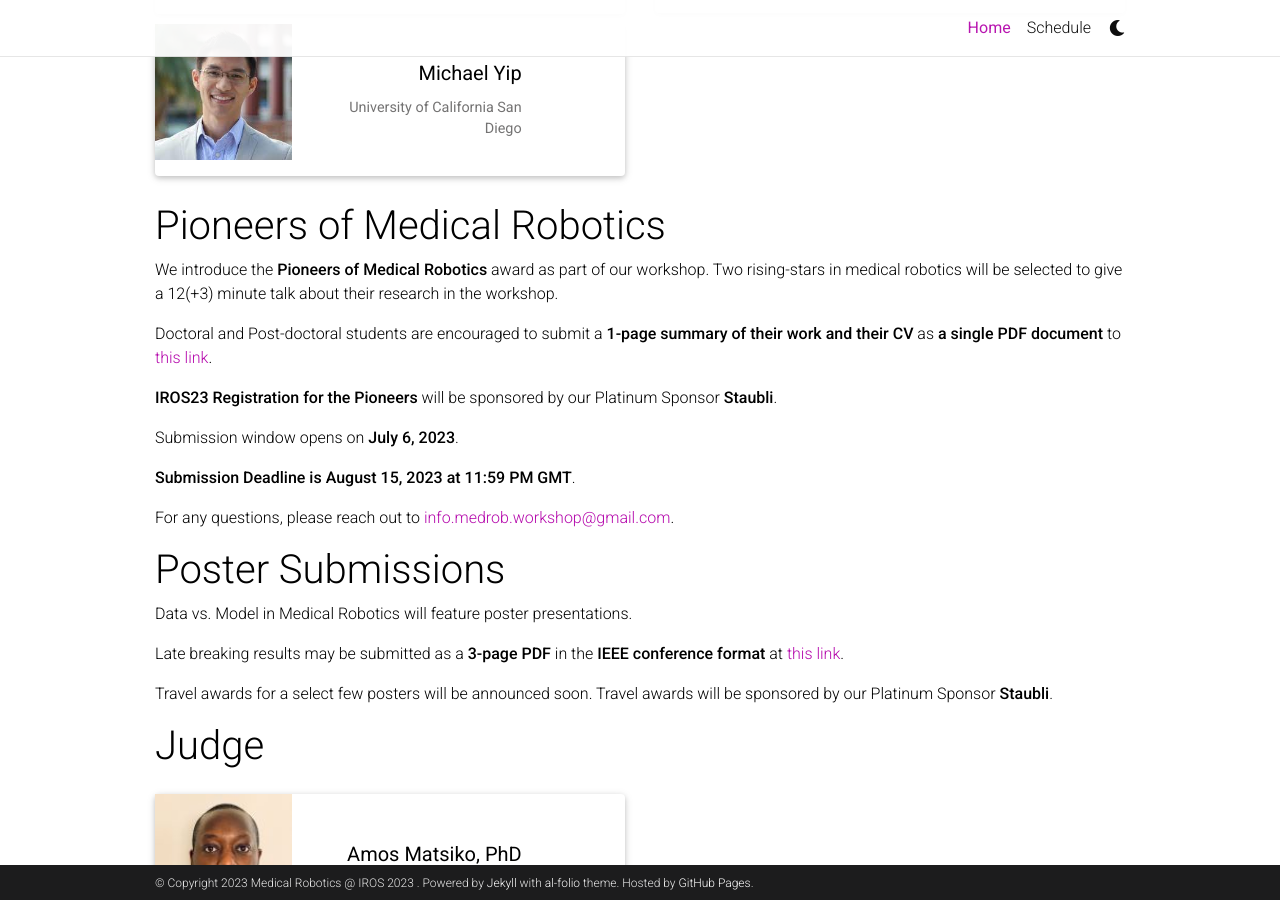
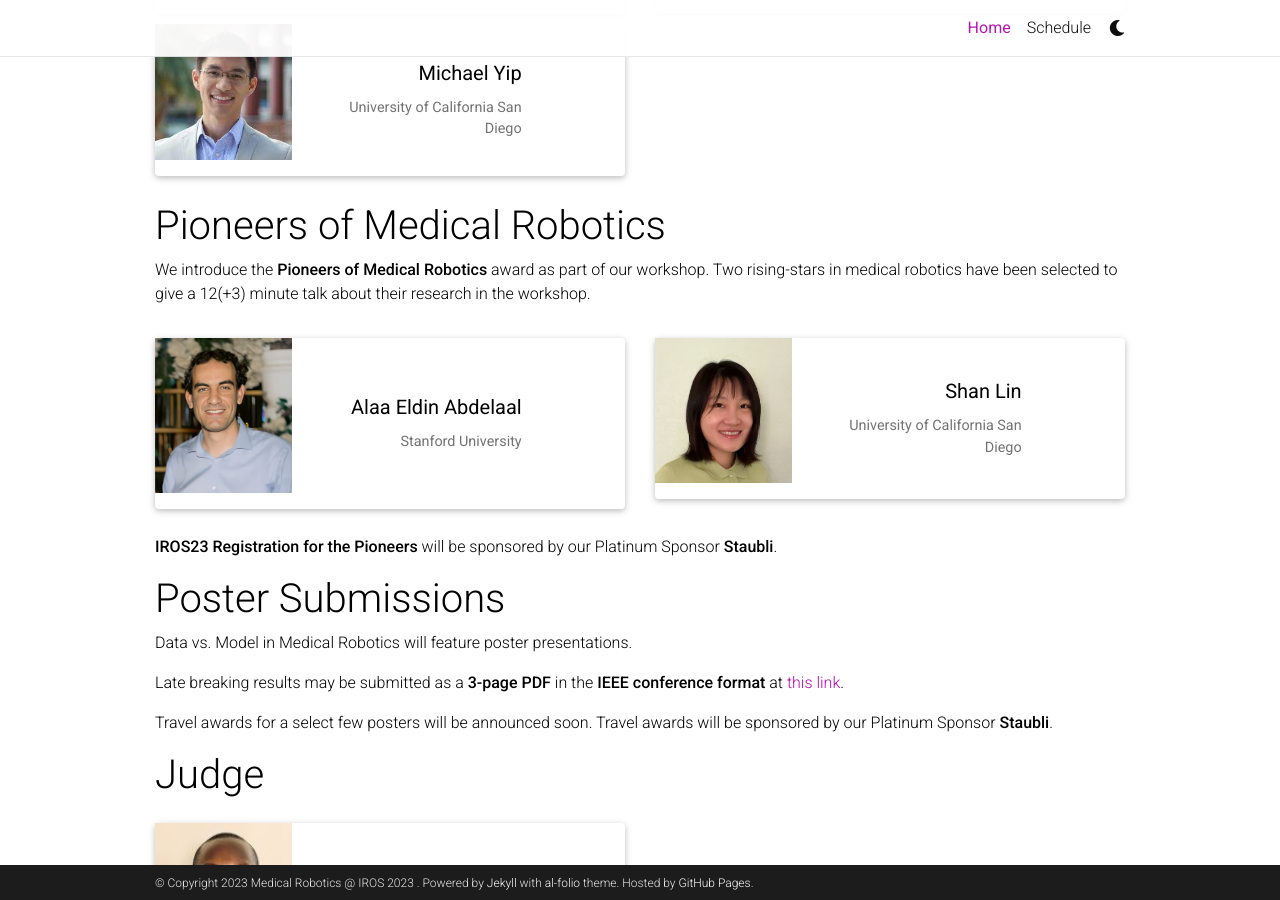
Before and after one commit to future-med-roboticist/future-med-roboticist.github.io, a Jekyll site: the page built from _pages/home.md, in a window 1280 px wide and 900 px high, scrolled down 1323 px. Built offline with Jekyll 4.4.1, drawn with Linux system fonts in a browser that asks for light colours; full-size pictures stand in for the smaller copies a plugin makes; comment, search, counter and statistics services are not loaded; a style sheet for code colours, icons or effects is not loaded.

Commit message:
Added pioneer info

```diff
--- a/_pages/home.md
+++ b/_pages/home.md
@@ -44,17 +44,16 @@ The workshop will also feature late breaking results as [**Poster Submissions**]
 </div>
 
 # Pioneers of Medical Robotics
-We introduce the **Pioneers of Medical Robotics** award as part of our workshop. Two rising-stars in medical robotics will be selected to give a 12(+3) minute talk about their research in the workshop.
+We introduce the **Pioneers of Medical Robotics** award as part of our workshop. Two rising-stars in medical robotics have been selected to give a 12(+3) minute talk about their research in the workshop.
+<div class="row row-cols-2 projects pt-3 pb-3">
 
-Doctoral and Post-doctoral students are encouraged to submit a **1-page summary of their work and their CV** as **a single PDF document** to [this link](https://openreview.net/group?id=IEEE.org/2023/IROS/Workshop/DMMR&referrer=%5BHomepage%5D(%2F)).
+  {% include people_horizontal.html name="Alaa Eldin Abdelaal" affiliation="Stanford University" url="https://www.ece.ubc.ca/~aabdelaal " img="/assets/img/people/Alaa.png" %}
 
+  {% include people_horizontal.html name="Shan Lin" affiliation="University of California San Diego" url="https://www.linkedin.com/in/shan-lin-6810b7140/" img="/assets/img/people/shan.png" %}
+</div>
 **IROS23 Registration for the Pioneers** will be sponsored by our Platinum Sponsor [**Staubli**](https://www.staubli.com/global/en/robotics.html).
 
-Submission window opens on **July 6, 2023**.
 
-**Submission Deadline is August 15, 2023 at 11:59 PM GMT**.
-
-For any questions, please reach out to [info.medrob.workshop@gmail.com](mailto:info.medrob.workshop@gmail.com).
 
 # Poster Submissions
 Data vs. Model in Medical Robotics will feature poster presentations.
```
Also changed, not shown: assets/img/people/Alaa.png (added), assets/img/people/shan.png (added).
